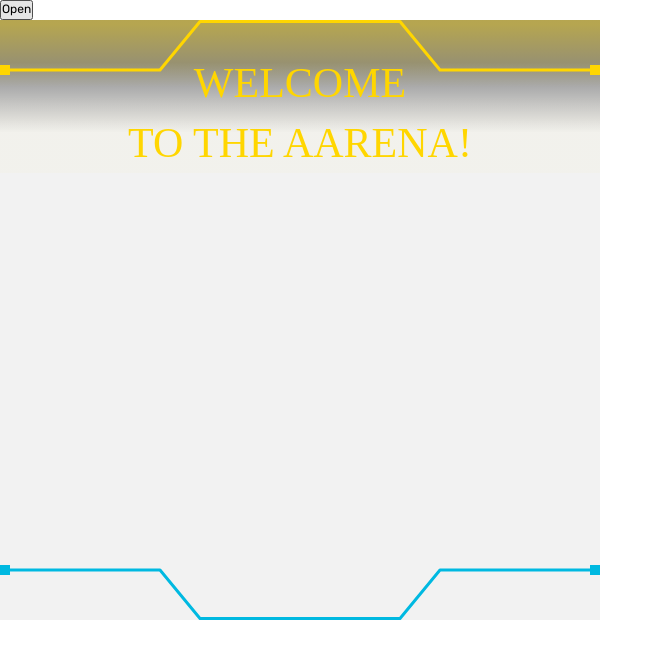
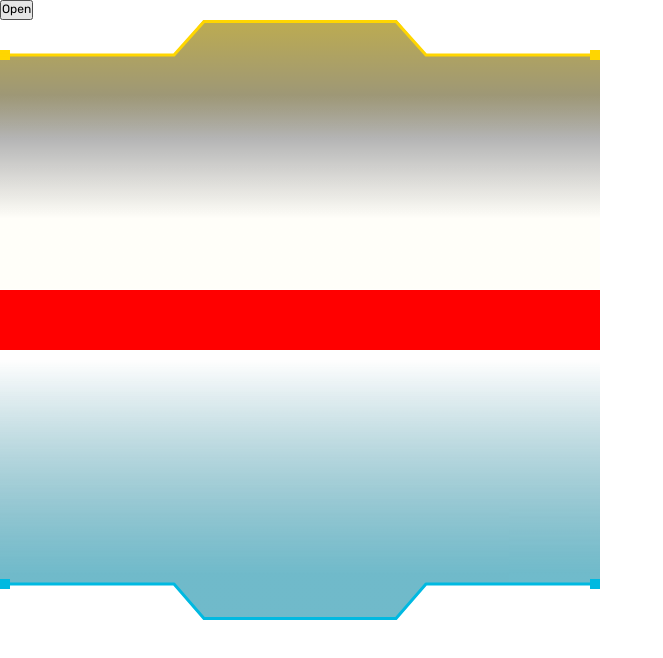
Before and after one commit to fullDev9233/Pixelcraft-Test, a React (Create React App) app: page / in a window 1280 px wide. Both pictures are taken after a click on the button "Open". Shown: the top 658 px of the page, without its empty margins (0-663 px from the left). Built offline with nearby package versions, Linux system fonts and the light colour scheme.

Commit message:
add borders

```diff
--- a/src/components/Canvas/index.tsx
+++ b/src/components/Canvas/index.tsx
@@ -32,7 +32,7 @@ const Canvas = ({ draw, ...props }: CanvasProps) => {
       width={width}
       height={height}
       ref={canvasRef}
-      style={{ position: 'absolute' }}
+      style={{ position: 'absolute', zIndex: 10000 }}
     />
   )
 }
--- a/src/components/WelcomeModal/index.tsx
+++ b/src/components/WelcomeModal/index.tsx
@@ -1,19 +1,19 @@
 import Modal from '../common/Modal'
 import Canvas from '../Canvas'
-import { ModalBody, SectionTop, TextTitle } from './styles'
+import { ModalBody, SectionTop, SectionBottom, TextTitle } from './styles'
 
 const width = 600
 const height = 600
-const delta = 40
+const height1 = 270
 const lineWidth = 3
 const topColor = '#FFD600'
 const bottomColor = '#00B9E1'
 
 const WelcomeModal = () => {
-  const point1 = parseInt((width / 3).toString()) - delta
-  const point2 = point1 + delta
-  const point3 = point2 + point1 + delta
-  const point4 = point3 + delta
+  const point1 = parseInt((width * 0.29).toString())
+  const point2 = parseInt((width * 0.34).toString())
+  const point3 = parseInt((width * 0.66).toString())
+  const point4 = parseInt((width * 0.71).toString())
   const point5 = width
 
   const drawArt = (ctx: CanvasRenderingContext2D) => {
@@ -23,47 +23,44 @@ const WelcomeModal = () => {
     ctx.lineJoin = 'round'
     ctx.strokeStyle = topColor
 
-    ctx.fillRect(0, 45, 10, 10)
+    ctx.fillRect(0, 30, 10, 10)
 
     ctx.beginPath()
-    ctx.moveTo(0, 50)
-    ctx.lineTo(point1, 50)
+    ctx.moveTo(0, height1 * 0.13)
+    ctx.lineTo(point1, height1 * 0.13)
     ctx.lineTo(point2, lineWidth / 2)
     ctx.lineTo(point3, lineWidth / 2)
-    ctx.lineTo(point4, 50)
-    ctx.lineTo(point5, 50)
+    ctx.lineTo(point4, height1 * 0.13)
+    ctx.lineTo(point5, height1 * 0.13)
     ctx.stroke()
 
-    ctx.fillRect(590, 45, 10, 10)
+    ctx.fillRect(590, 30, 10, 10)
 
     // Draw the bottom curve
     ctx.fillStyle = bottomColor
     ctx.strokeStyle = bottomColor
 
-    ctx.fillRect(0, 545, 10, 10)
+    ctx.fillRect(0, height * 0.94 - 5, 10, 10)
 
     ctx.beginPath()
-    ctx.moveTo(0, 550)
-    ctx.lineTo(point1, 550)
+    ctx.moveTo(0, height * 0.94)
+    ctx.lineTo(point1, height * 0.94)
     ctx.lineTo(point2, height - lineWidth / 2)
     ctx.lineTo(point3, height - lineWidth / 2)
-    ctx.lineTo(point4, 550)
-    ctx.lineTo(point5, 550)
+    ctx.lineTo(point4, height * 0.94)
+    ctx.lineTo(point5, height * 0.94)
     ctx.stroke()
 
-    ctx.fillRect(590, 545, 10, 10)
+    ctx.fillRect(590, height * 0.94 - 5, 10, 10)
   }
 
   return (
     <Modal wrapperId='welcome-modal'>
       <ModalBody width={width} height={height}>
         <Canvas draw={drawArt} width={width} height={height} />
-        <SectionTop>
-          <TextTitle>
-            welcome
-            <br /> to the aarena!
-          </TextTitle>
-        </SectionTop>
+        <SectionTop width={width} height={height1} />
+        <div style={{ height: '60px', background: 'red' }}></div>
+        <SectionBottom width={width} height={height1} />
       </ModalBody>
     </Modal>
   )
--- a/src/components/WelcomeModal/styles.ts
+++ b/src/components/WelcomeModal/styles.ts
@@ -4,15 +4,12 @@ export const ModalBody = styled.div<{ width: number; height: number }>`
   position: relative;
   width: ${({ width }) => width || 600}px;
   height: ${({ height }) => height || 600}px;
-  background: #f2f2f2;
+  background: #fff;
 `
 
-export const SectionTop = styled.section`
-  display: flex;
-  flex-direction: column;
-  align-items: center;
-  justify-content: center;
-  padding-top: 33px;
+export const SectionTop = styled.div<{ width: number; height: number }>`
+  width: ${({ width }) => width}px;
+  height: ${({ height }) => height}px;
   background: linear-gradient(
       179.98deg,
       rgba(255, 214, 0, 0.4) 2.93%,
@@ -20,6 +17,37 @@ export const SectionTop = styled.section`
       rgba(255, 214, 0, 0.024) 65.5%
     ),
     linear-gradient(180deg, rgba(0, 0, 0, 0.45) 27.8%, rgba(0, 0, 0, 0) 73.65%);
+  -webkit-clip-path: polygon(
+    0% 13%,
+    29% 13%,
+    34% 0%,
+    66% 0%,
+    71% 13%,
+    100% 13%,
+    100% 100%,
+    0% 100%
+  );
+  clip-path: polygon(
+    0% 13%,
+    29% 13%,
+    34% 0%,
+    66% 0%,
+    71% 13%,
+    100% 13%,
+    100% 100%,
+    0% 100%
+  );
+`
+
+export const SectionBottom = styled(SectionTop)`
+  background: linear-gradient(
+      180deg,
+      rgba(0, 185, 225, 0.5) 17.01%,
+      rgba(0, 185, 225, 0) 96.53%
+    ),
+    linear-gradient(180deg, rgba(0, 0, 0, 0.4) 17.01%, rgba(0, 0, 0, 0) 96.53%);
+  opacity: 0.8;
+  transform: matrix(1, 0, 0, -1, 0, 0);
 `
 
 export const TextTitle = styled.p`
--- a/src/components/common/Modal/styles.ts
+++ b/src/components/common/Modal/styles.ts
@@ -14,7 +14,7 @@ export const Container = styled(FlexBox)`
   outline: 0;
   background: ${({ theme }) => theme.colors.primary};
   backdrop-filter: blur(4px);
-  z-index: 1100;
+  z-index: 100;
 `
 
 export const ModalBody = styled(FlexBox)`
```
